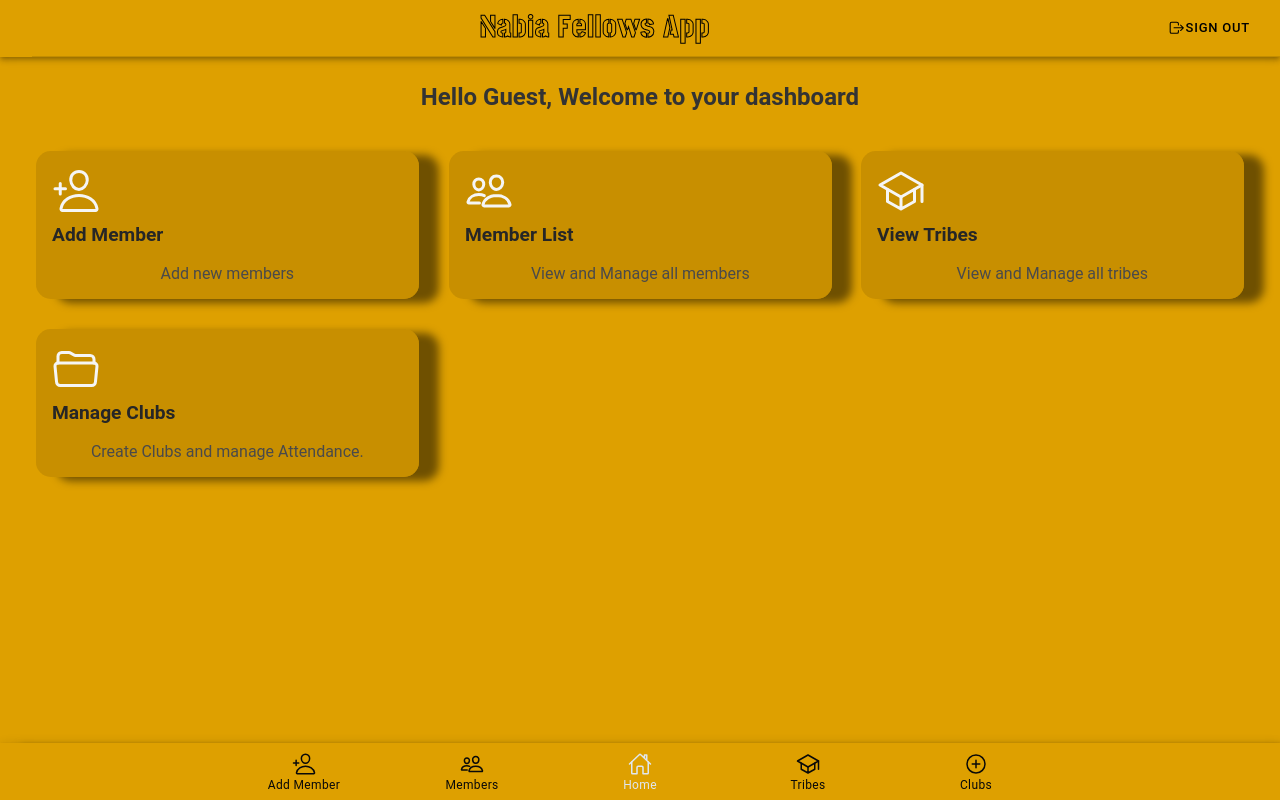
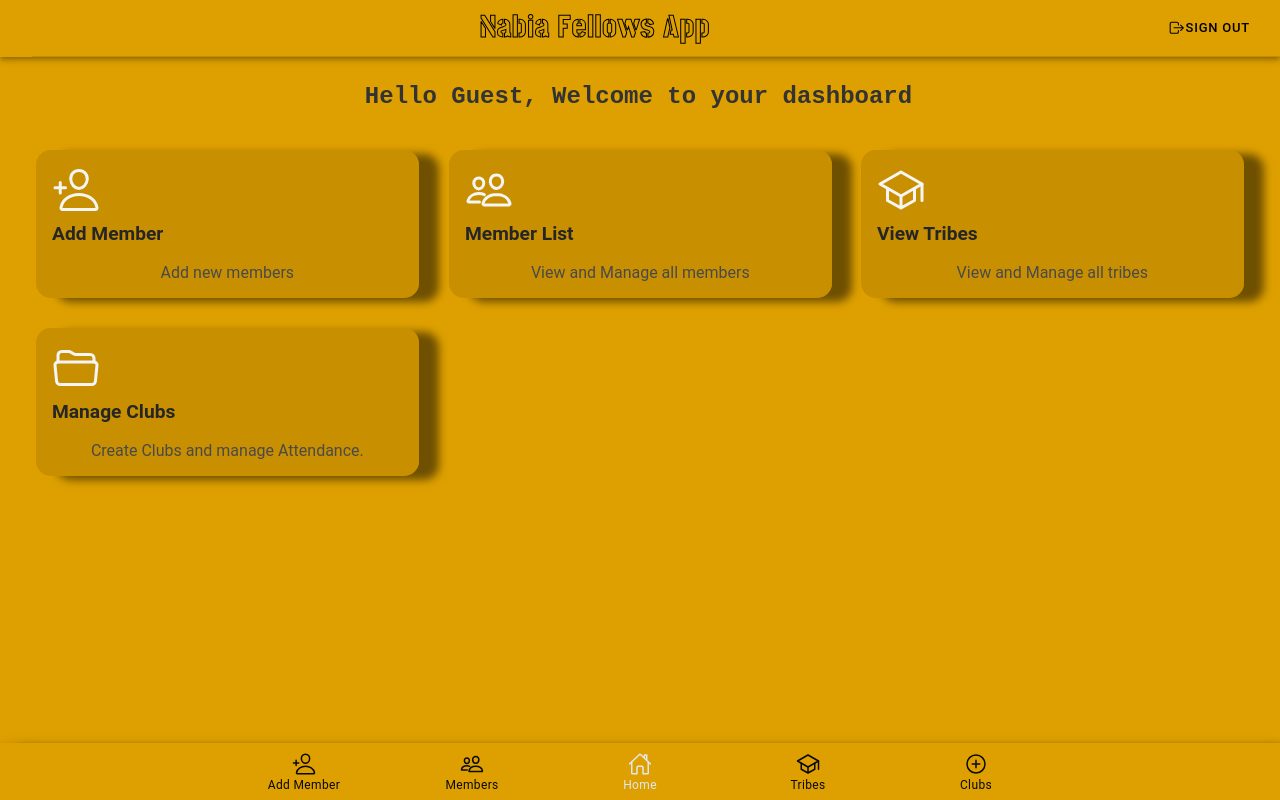
Before and after one commit to elijahbigk77/Nabia-App, a React (Vite) app: page /dashboard in a window 1280 px wide. Built offline with nearby package versions, Linux system fonts and the light colour scheme; no server answers; the database is empty.

Commit message:
Made welcome text have typewritting effect

```diff
--- a/src/firebaseConfig.ts
+++ b/src/firebaseConfig.ts
@@ -474,7 +474,7 @@ export async function deleteDummyAccounts() {
       console.log("All dummy accounts deleted successfully");
   } catch (error) {
       console.error('Error deleting dummy accounts: ', error);
-      toast('Failed to delete dummy accounts');
+
   }
 }
 
--- a/src/pages/Home.css
+++ b/src/pages/Home.css
@@ -1,14 +1,32 @@
 .title {
     color: white;
     text-align: center;
-    font-family:'NoteWorthy';
-    font-size:32px;
+    font-family: 'NoteWorthy';
+    font-size: 32px;
 }
 
-.welcome-text{
+.welcome-text {
     text-align: center;
     margin-top: 50%;
     margin-bottom: 50%;
+    white-space: nowrap;
+    overflow: hidden;
+    border-right: 0.15em solid orange; /* Cursor effect */
+    font-family: monospace;
+    font-size: 24px; /* Adjust the font size to your liking */
+    animation: typing 4s steps(30, end), blink-caret 0.75s step-end infinite;
+}
+
+/* Typing effect */
+@keyframes typing {
+    from { width: 0 }
+    to { width: 100% }
+}
+
+/* Cursor blink effect */
+@keyframes blink-caret {
+    from, to { border-color: transparent }
+    50% { border-color: orange }
 }
 
 .home-container {
@@ -20,7 +38,7 @@
     padding: 20px;
 }
 
-.login-button{
+.login-button {
     position: absolute;
     left: 50%;
     top: 70%;
@@ -28,7 +46,7 @@
     width: 40%;
 }
 
-.register-button{
+.register-button {
     position: absolute;
     left: 50%;
     top: 75%;
@@ -45,4 +63,4 @@
     --border-width: 1px;
     --border-style: solid;
     --border-color: #000;
-  }
+}
```
